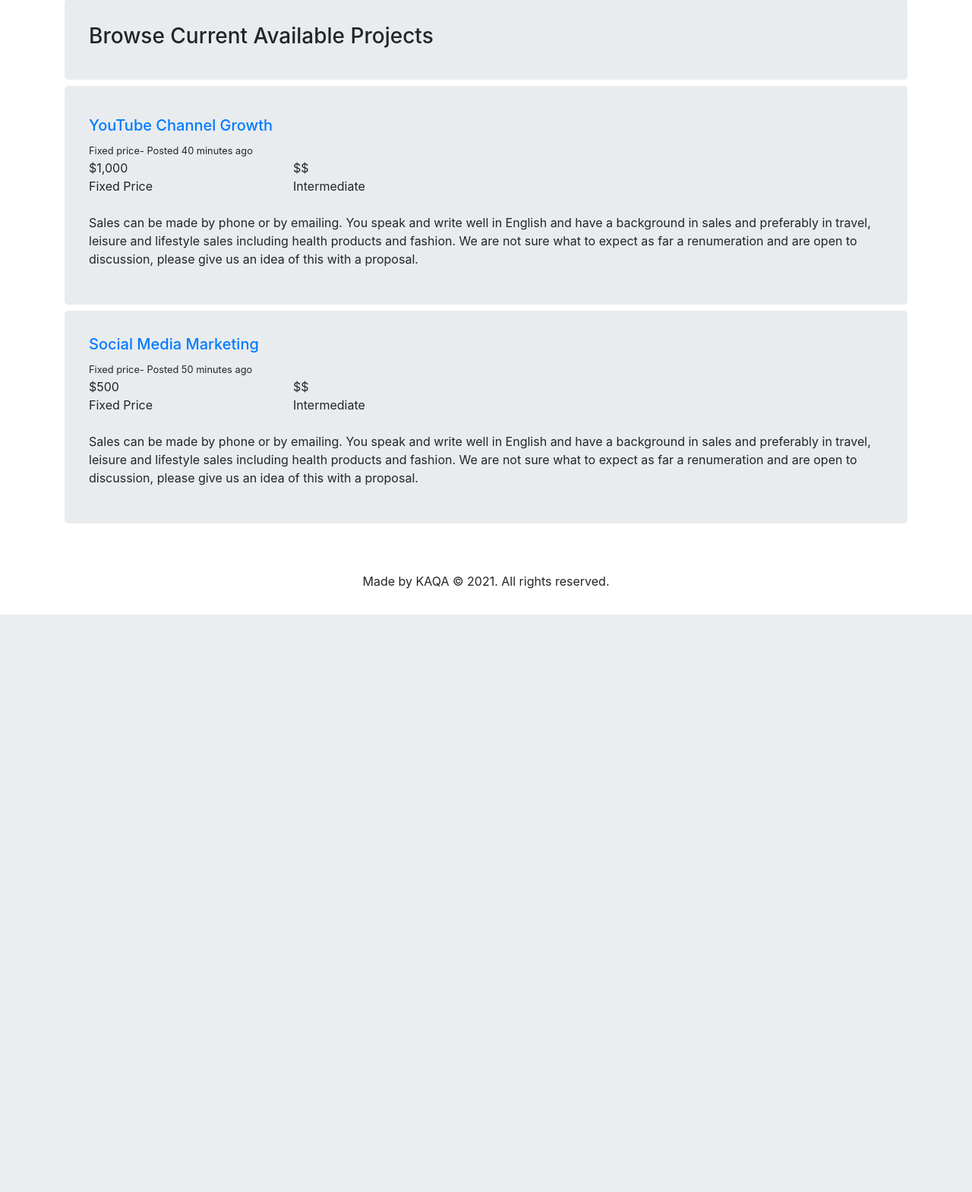
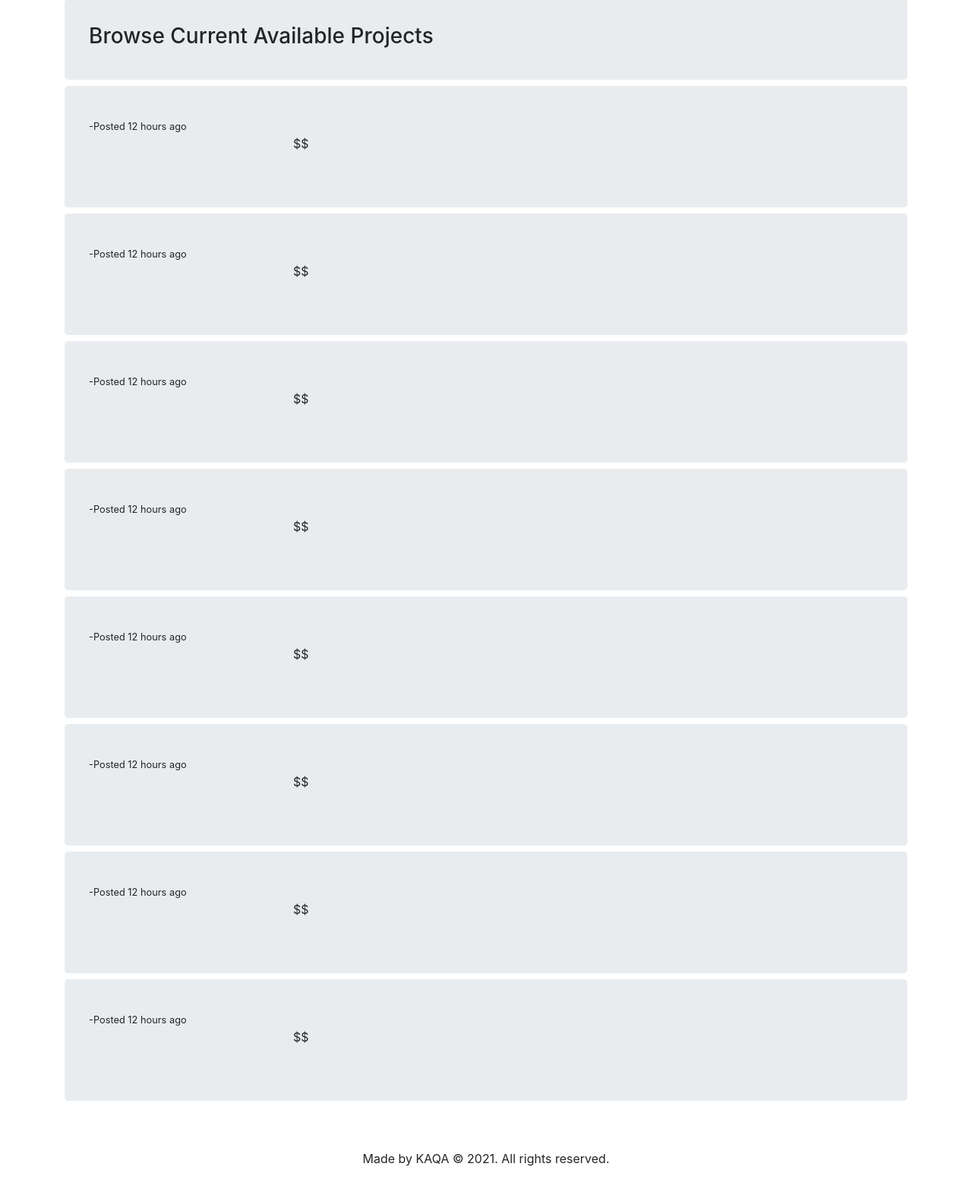
Before and after one commit to rich5k/freelancelot, a PHP site: page /view/projects.php in a window 1280 px wide. Shown: the part 677-2246 px from the top of the page at 76% size. Before the commit the page ends 1486 px from the top, so only its background shows below. Run offline with PHP 8.4, Linux system fonts and the light colour scheme; tables that the repository leaves empty hold one stand-in row (values such as "Sample post").

Commit message:
hooked projects page to backend

```diff
--- a/view/projects.php
+++ b/view/projects.php
@@ -86,14 +86,15 @@ _SIGNINITEM;
             <h3>Browse Current Available Projects</h3>
 
         </div>
-        <div class="jumbotron">
+
         <?php
             //Instantiate Organization
             $organization= new Organization();
 
             $projects= $organization->getAllProjects();
-
+            if($projects!= null){
                 foreach($projects as $proj){
+                    echo '<div class="jumbotron">';
                     echo '<a href="project.php"><h5>'.$proj->ptitle.'</h5></a>';
                     if($proj->payStatus=="Paid"){
                         echo '<small> Fixed price-';
@@ -144,61 +145,64 @@ _SIGNINITEM;
                         echo '<p class="descr">';
                         echo $proj->pdescription;
                         echo '</p>';
+                    echo '</div>';
                     }else{
+                        echo '<small> '.$proj->payStatus.'-';
+                        $dtNow = new DateTime(date("m/d/Y h:i:s ", time()));
+                        $dtToCompare = new DateTime($proj->createTime);
 
+                        $diff = $dtNow->diff($dtToCompare);
+                        $mins= ($diff->days * 24 * 60) + ($diff->h * 60) + $diff->i;
+                        $hours= $diff->h + ($diff->days * 24);
+                        $days = $diff->days;
+                        $months = 12 * $diff->y + $diff->m;
+                        $years = $diff->y;
+                        if(($mins)<60){
+                            echo 'Posted '.$mins.' minutes ago';
                         }
-                echo '';
+                        else{
+                            if($hours<24){
+                                echo 'Posted '.$hours.' hours ago';
+                            }
+                            else{
+                                if($days<30){
+                                    echo 'Posted '.$days.' days ago';
+                                }
+                                else{
+                                    if($months<12){
+                                        echo 'Posted '.$months.' months ago';
+                                    }
+                                    else{
+                                        echo 'Posted '.$years.' years ago';
+                                    }
+                                }
+                            }
+                        }
+                        echo '</small>';
+                        echo '<div class="row">';
+                            echo '<div class="col-lg-3">';
+                                echo $proj->payStatus;
+
+                            echo '</div>';
+                            echo '<div class="col-lg-9">';
+                                echo '$$';
+                                echo '<br>';
+                                echo $proj->pdifficulty;
+                            echo '</div>';
+                        echo '</div>';
+                        echo '<br>';
+                        echo '<p class="descr">';
+                        echo $proj->pdescription;
+                        echo '</p>';
+                    echo '</div>';
+                    }
+                }
+
+            }else{
+                echo '<h5>Sorry there are no available projects at the moment</h5>';
             }
         ?>
-            <a href="project.php"><h5>YouTube Channel Growth</h5></a>
-            <small>Fixed price- Posted 40 minutes ago</small>
-            <div class="row">
-                <div class="col-lg-3">
-                    $1,000
-                    <br>
-                    Fixed Price
-                </div>
 
-                <div class="col-lg-9">
-                    $$
-                    <br>
-                    Intermediate
-                </div>
-
-            </div>
-            <br>
-            <p>Sales can be made by phone or by emailing. You speak and write well
-             in English and have a background in sales and preferably in travel,
-             leisure and lifestyle sales including health products and fashion.
-             We are not sure what to expect as far a renumeration and are open
-             to discussion, please give us an idea of this with a proposal.</p>
-        </div>
-
-        <div class="jumbotron">
-            <a href="project.php"><h5>Social Media Marketing</h5></a>
-
-            <small>Fixed price- Posted 50 minutes ago</small>
-            <div class="row">
-                <div class="col-lg-3">
-                    $500
-                    <br>
-                    Fixed Price
-                </div>
-
-                <div class="col-lg-9">
-                    $$
-                    <br>
-                    Intermediate
-                </div>
-
-            </div>
-            <br>
-            <p>Sales can be made by phone or by emailing. You speak and write well
-             in English and have a background in sales and preferably in travel,
-             leisure and lifestyle sales including health products and fashion.
-             We are not sure what to expect as far a renumeration and are open
-             to discussion, please give us an idea of this with a proposal.</p>
-        </div>
 
     </div>
 
```
Lines whose indentation alone changed are shown as unchanged.
